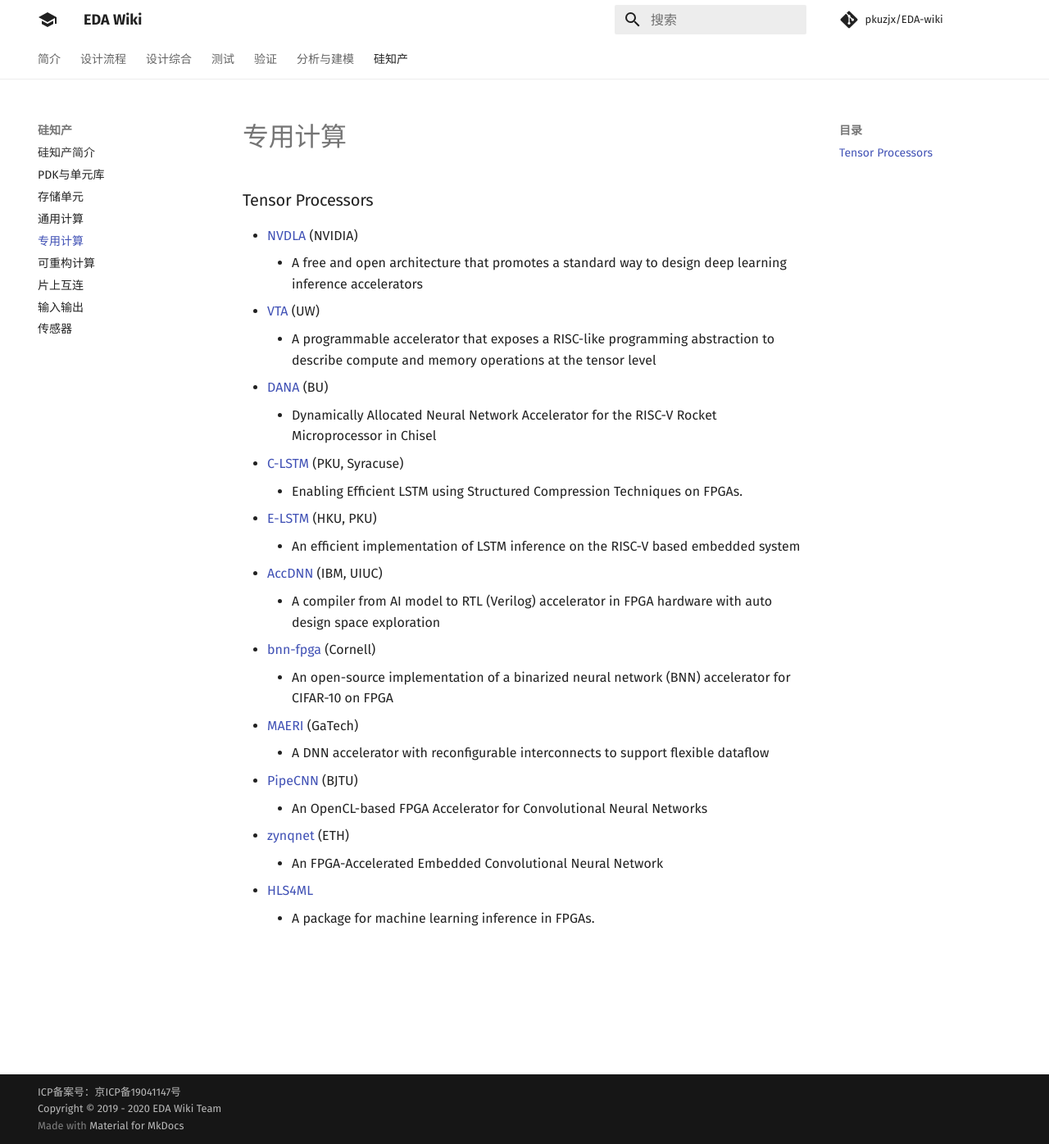
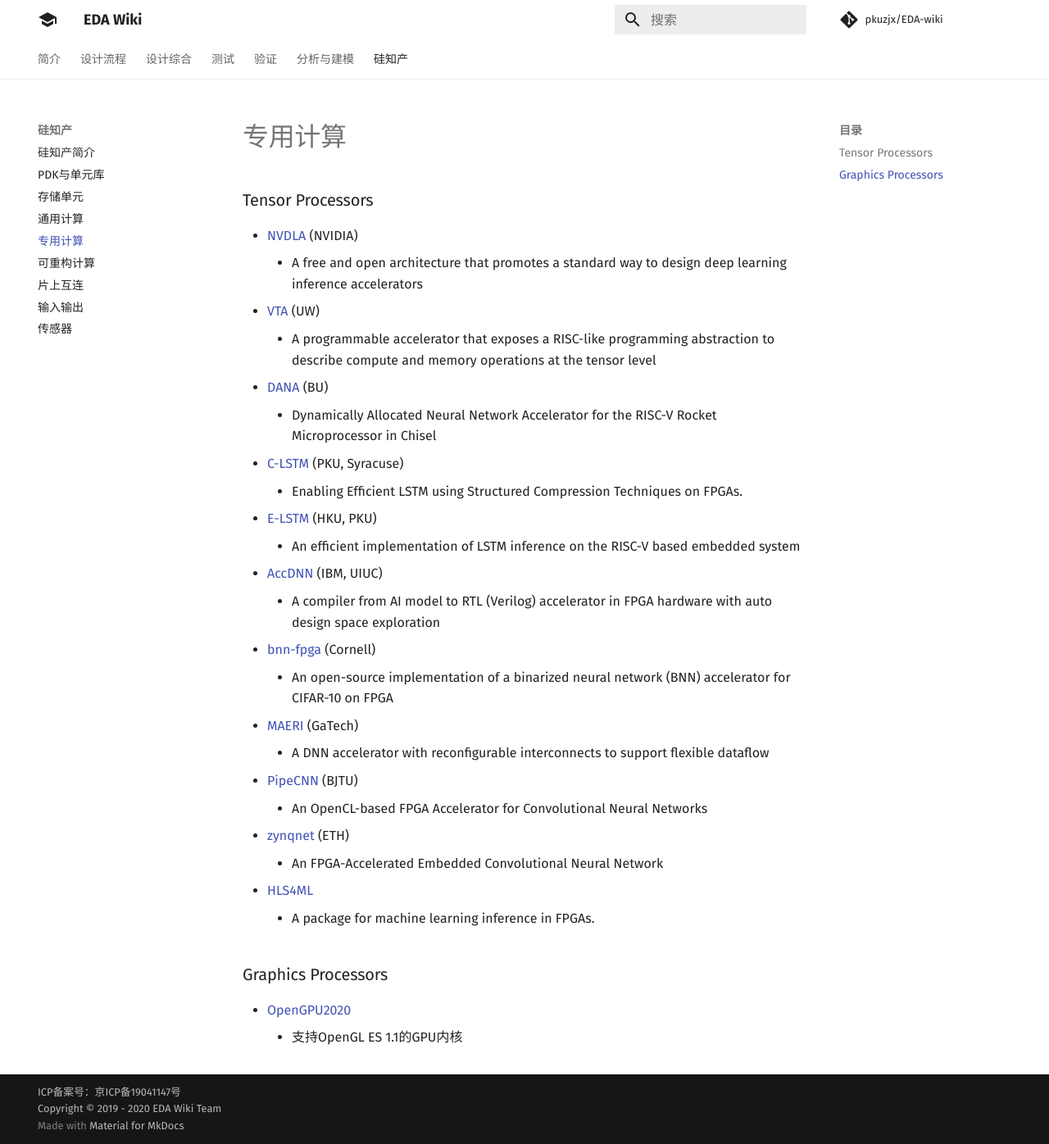
Before and after one commit to daitoto/EDA-wiki, an MkDocs documentation site: the page built from docs/sip/special.md, in a window 1280 px wide and 1396 px high. Shown: the whole window at 82% size. Built offline with MkDocs 1.6.1 and Material for MkDocs 9.7.7, drawn with Linux system fonts in a browser that asks for light colours; comment, search, counter and statistics services are not loaded.

Commit message:
Update special.md

```diff
--- a/docs/sip/special.md
+++ b/docs/sip/special.md
@@ -21,3 +21,7 @@
    - An FPGA-Accelerated Embedded Convolutional Neural Network
  - [HLS4ML](https://github.com/hls-fpga-machine-learning/HLS4ML)
    - A package for machine learning inference in FPGAs.
+
+### Graphics Processors
+- [OpenGPU2020](https://gitee.com/graphichina/OpenGPU2020)
+  - 支持OpenGL ES 1.1的GPU内核
```
